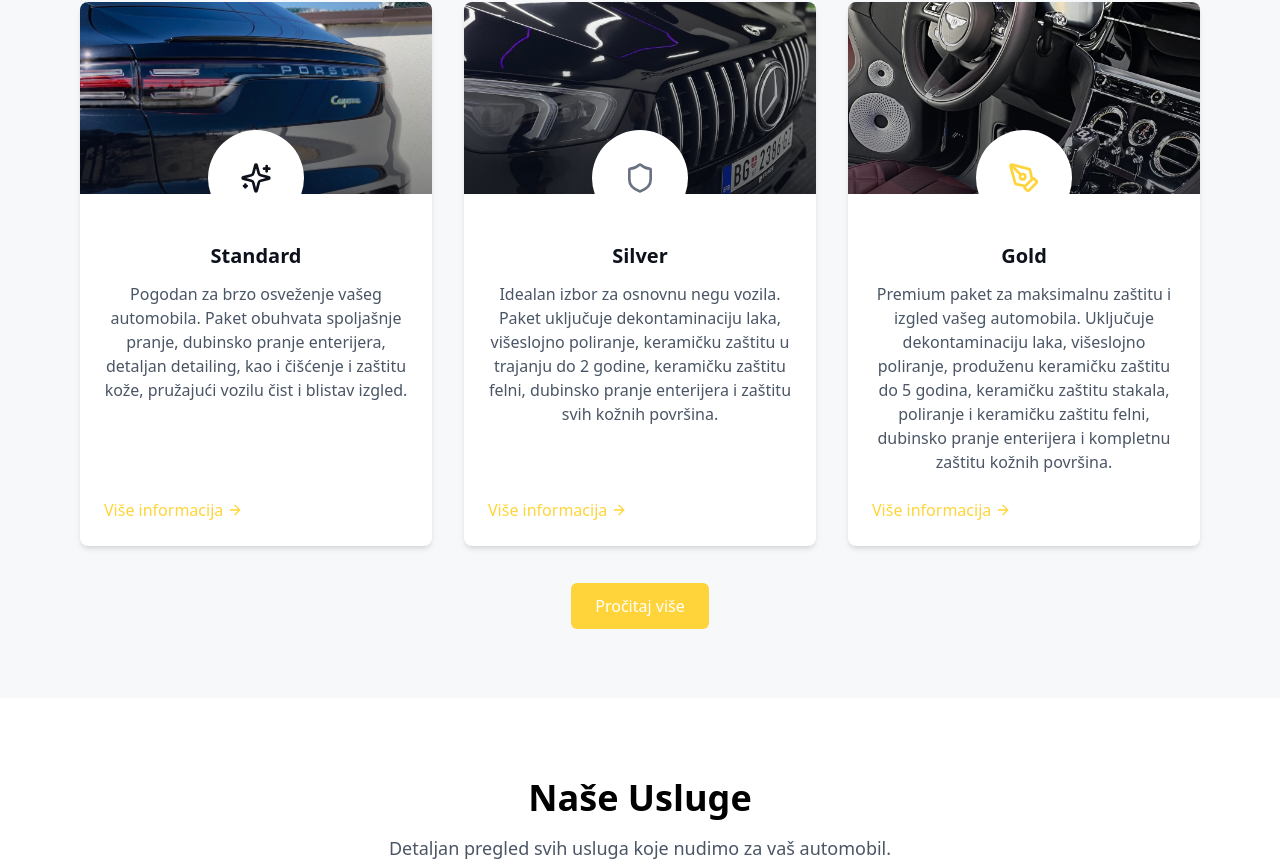
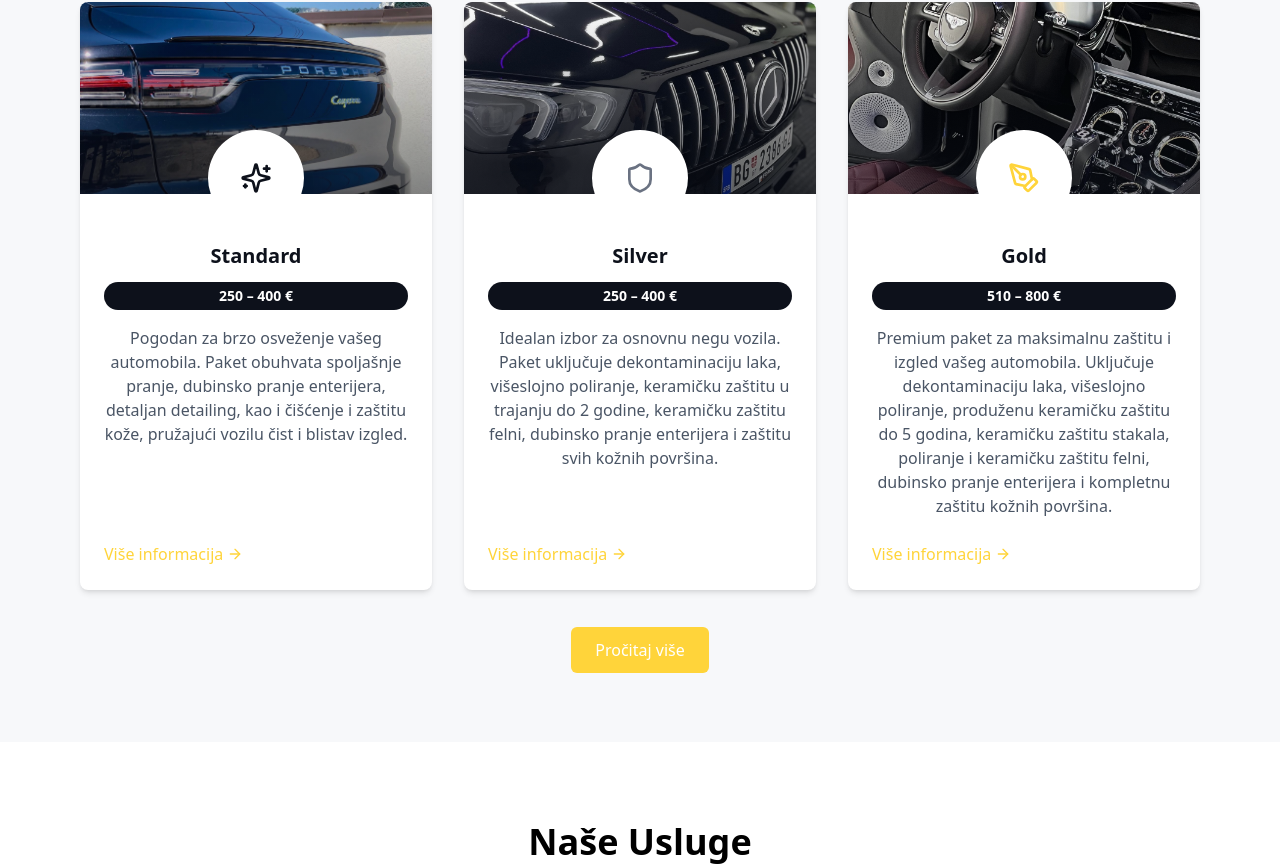
Before and after one commit to dxmv/keramicka_zastita_sajt, a React (Vite) app: page / in a window 1280 px wide. Shown: the part 3342-4208 px from the top of the page. Built offline with nearby package versions, Linux system fonts and the light colour scheme.

Commit message:
Added price range

```diff
--- a/src/components/ServiceCard.tsx
+++ b/src/components/ServiceCard.tsx
@@ -9,9 +9,10 @@ interface ServiceCardProps {
   icon: React.ReactNode
   image: string
   links?: { text: string; url: string }[]
+  priceRange?: string
 }
 
-const ServiceCard = ({ id, name, description, icon, image, links = [] }: ServiceCardProps) => {
+const ServiceCard = ({ id, name, description, icon, image, links = [], priceRange }: ServiceCardProps) => {
   return (
     <div className="bg-white rounded-lg shadow-md overflow-hidden group transition-all duration-300 hover:shadow-xl">
       {/* Image container with overflow for the image to extend beyond card borders */}
@@ -35,7 +36,14 @@ const ServiceCard = ({ id, name, description, icon, image, links = [] }: Service
       {/* Content */}
       <div className="pt-12 pb-6 px-6 text-center flex flex-col h-[calc(100%-12rem)]">
         <h3 className="text-xl font-bold mb-3 text-navy-900">{name}</h3>
+        {/* Price badge under title */}
+        {priceRange && (
+          <span className="inline-block bg-navy-900 text-white text-sm font-semibold px-3 py-1 rounded-full mb-4">
+            {priceRange}
+          </span>
+        )}
         <p className="text-gray-600 mb-6">{description}</p>
+
 
         {/* Links */}
         {links.length > 0 && (
--- a/src/pages/Home.tsx
+++ b/src/pages/Home.tsx
@@ -175,6 +175,7 @@ const Home = () => {
               description="Pogodan za brzo osveženje vašeg automobila. Paket obuhvata spoljašnje pranje, dubinsko pranje enterijera, detaljan detailing, kao i čišćenje i zaštitu kože, pružajući vozilu čist i blistav izgled."
               icon={<Sparkles className="text-brown-700" size={32} />}
               image={standard}
+              priceRange="250 – 400 €"
             />
             <ServiceCard
               id="silver"
@@ -182,6 +183,7 @@ const Home = () => {
               description="Idealan izbor za osnovnu negu vozila. Paket uključuje dekontaminaciju laka, višeslojno poliranje, keramičku zaštitu u trajanju do 2 godine, keramičku zaštitu felni, dubinsko pranje enterijera i zaštitu svih kožnih površina."
               icon={<Shield className="text-gray-500" size={32} />}
               image={silver}
+              priceRange="250 – 400 €"
             />
             <ServiceCard
               id="gold"
@@ -189,6 +191,7 @@ const Home = () => {
               description="Premium paket za maksimalnu zaštitu i izgled vašeg automobila. Uključuje dekontaminaciju laka, višeslojno poliranje, produženu keramičku zaštitu do 5 godina, keramičku zaštitu stakala, poliranje i keramičku zaštitu felni, dubinsko pranje enterijera i kompletnu zaštitu kožnih površina."
               icon={<Tool className="text-yellow-500" size={32} />}
               image={gold}
+              priceRange="510 – 800 €"
             />
           </div>
 
```
